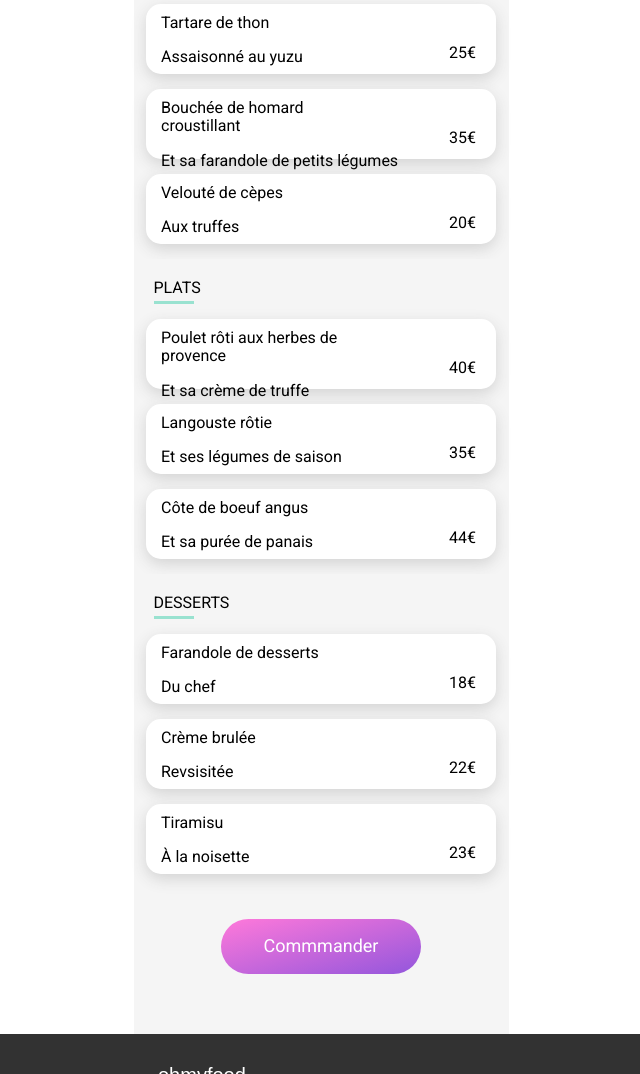
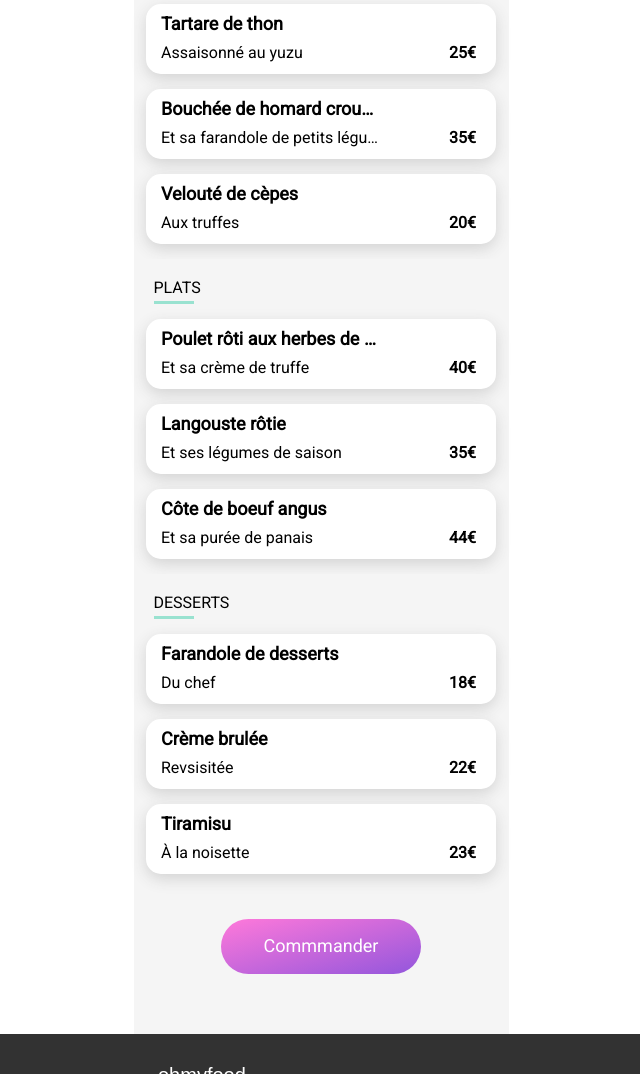
Before and after one commit to DumontGontran/OhMyFood, a website: page le-delice-des-sens.html in a window 1280 px wide. Shown: the part 439-1513 px from the top of the page, without its empty margins (319-959 px from the left). Drawn offline with Linux system fonts and the light colour scheme; a web font is replaced by a local one.

Commit message:
Correction ERROR utilisation DIV in LABEL par utilisation SPAN in LABEL

```diff
--- a/le-delice-des-sens.html
+++ b/le-delice-des-sens.html
@@ -32,127 +32,127 @@
         <section class="flex flex--col flex-items--center">
             <span class="important">ENTRÉES</span>
             <label for="entrée1" class="flex flex-justify--center">
-            <div class="flex flex--row flex-justify--between btn__operation--menu btn__operation--menu--1">
-                <div class="flex flex--col menu__text">
-                    <span>Tartare de thon</span>
-                    <p>Assaisonné au yuzu</p>
-                </div>
-                <div class="flex menu__price">
-                    <span>25€</span>
+            <span class="flex flex--row flex-justify--between btn__operation--menu btn__operation--menu--1">
+                <span class="flex flex--col menu__text">
+                    <span class="text18 bold text-overflow--ellipsis">Tartare de thon</span>
+                    <span class="text16 text-overflow--ellipsis">Assaisonné au yuzu</span>
+                </span>
+                <span class="flex menu__price">
+                    <span class="font16 bold">25€</span>
                     <input name="entrée1" id="entrée1" type="checkbox">
-                    <span class="custom-checkbox"></span>
-                </div>
-            </div>
+                    <span class="custom-checkbox bold"></span>
+                </span>
+            </span>
             </label>
             <label for="entrée2" class="flex flex-justify--center">
-            <div class="flex flex--row flex-justify--between btn__operation--menu btn__operation--menu--2">
-                <div class="flex flex--col menu__text">
-                    <span>Bouchée de homard croustillant</span>
-                    <p>Et sa farandole de petits légumes</p>
-                </div>
-                <div class="flex menu__price">
-                    <span>35€</span>
+            <span class="flex flex--row flex-justify--between btn__operation--menu btn__operation--menu--2">
+                <span class="flex flex--col menu__text">
+                    <span class="text18 bold text-overflow--ellipsis">Bouchée de homard croustillant</span>
+                    <span class="text16 text-overflow--ellipsis">Et sa farandole de petits légumes</span>
+                </span>
+                <span class="flex menu__price">
+                    <span class="font16 bold">35€</span>
                     <input name="entrée2" id="entrée2" type="checkbox">
-                    <span class="custom-checkbox"></span>
-                </div>
-            </div>
+                    <span class="custom-checkbox bold"></span>
+                </span>
+            </span>
             </label>
             <label for="entrée3" class="flex flex-justify--center">
-            <div class="flex flex--row flex-justify--between btn__operation--menu btn__operation--menu--3">
-                <div class="flex flex--col menu__text">
-                    <span>Velouté de cèpes</span>
-                    <p>Aux truffes</p>
-                </div>
-                <div class="flex menu__price">
-                    <span>20€</span>
+            <span class="flex flex--row flex-justify--between btn__operation--menu btn__operation--menu--3">
+                <span class="flex flex--col menu__text">
+                    <span class="text18 bold text-overflow--ellipsis">Velouté de cèpes</span>
+                    <span class="text16 text-overflow--ellipsis">Aux truffes</span>
+                </span>
+                <span class="flex menu__price">
+                    <span class="font16 bold">20€</span>
                     <input name="entrée3" id="entrée3" type="checkbox">
-                    <span class="custom-checkbox"></span>
-                </div>
-            </div>
+                    <span class="custom-checkbox bold"></span>
+                </span>
+            </span>
             </label>
         </section>
         <section class="flex flex--col flex-items--center">
             <span class="important">PLATS</span>
             <label for="plat1" class="flex flex-justify--center">
-            <div class="flex flex--row flex-justify--between btn__operation--menu btn__operation--menu--4">
-                <div class="flex flex--col menu__text">
-                    <span>Poulet rôti aux herbes de provence</span>
-                    <p>Et sa crème de truffe</p>
-                </div>
-                <div class="flex menu__price">
-                    <span>40€</span>
+            <span class="flex flex--row flex-justify--between btn__operation--menu btn__operation--menu--4">
+                <span class="flex flex--col menu__text">
+                    <span class="text18 bold text-overflow--ellipsis">Poulet rôti aux herbes de provence</span>
+                    <span class="text16 text-overflow--ellipsis">Et sa crème de truffe</span>
+                </span>
+                <span class="flex menu__price">
+                    <span class="font16 bold">40€</span>
                     <input name="plat1" id="plat1" type="checkbox">
-                    <span class="custom-checkbox"></span>
-                </div>
-            </div>
+                    <span class="custom-checkbox bold"></span>
+                </span>
+            </span>
         </label>
         <label for="plat2" class="flex flex-justify--center">
-            <div class="flex flex--row flex-justify--between btn__operation--menu btn__operation--menu--5">
-                <div class="flex flex--col menu__text">
-                    <span>Langouste rôtie</span>
-                    <p>Et ses légumes de saison</p>
-                </div>
-                <div class="flex menu__price">
-                    <span>35€</span>
+            <span class="flex flex--row flex-justify--between btn__operation--menu btn__operation--menu--5">
+                <span class="flex flex--col menu__text">
+                    <span class="text18 bold text-overflow--ellipsis">Langouste rôtie</span>
+                    <span class="text16 text-overflow--ellipsis">Et ses légumes de saison</span>
+                </span>
+                <span class="flex menu__price">
+                    <span class="font16 bold">35€</span>
                     <input name="plat2" id="plat2" type="checkbox">
-                    <span class="custom-checkbox"></span>
-                </div>
-            </div>
+                    <span class="custom-checkbox bold"></span>
+                </span>
+            </span>
         </label>
         <label for="plat3" class="flex flex-justify--center">
-            <div class="flex flex--row flex-justify--between btn__operation--menu btn__operation--menu--6">
-                <div class="flex flex--col menu__text">
-                    <span>Côte de boeuf angus</span>
-                    <p>Et sa purée de panais</p>
-                </div>
-                <div class="flex menu__price">
-                    <span>44€</span>
+            <span class="flex flex--row flex-justify--between btn__operation--menu btn__operation--menu--6">
+                <span class="flex flex--col menu__text">
+                    <span class="text18 bold text-overflow--ellipsis">Côte de boeuf angus</span>
+                    <span class="text16 text-overflow--ellipsis">Et sa purée de panais</span>
+                </span>
+                <span class="flex menu__price">
+                    <span class="font16 bold">44€</span>
                     <input name="plat3" id="plat3" type="checkbox">
-                    <span class="custom-checkbox"></span>
-                </div>
-            </div>
+                    <span class="custom-checkbox bold"></span>
+                </span>
+            </span>
         </label>
         </section>
         <section class="flex flex--col flex-items--center">
             <span class="important">DESSERTS</span>
             <label for="dessert1" class="flex flex-justify--center">
-            <div class="flex flex--row flex-justify--between btn__operation--menu btn__operation--menu--7">
-                <div class="flex flex--col menu__text">
-                    <span>Farandole de desserts</span>
-                    <p>Du chef</p>
-                </div>
-                <div class="flex menu__price">
-                    <span>18€</span>
+            <span class="flex flex--row flex-justify--between btn__operation--menu btn__operation--menu--7">
+                <span class="flex flex--col menu__text">
+                    <span class="text18 bold text-overflow--ellipsis">Farandole de desserts</span>
+                    <span class="text16 text-overflow--ellipsis">Du chef</span>
+                </span>
+                <span class="flex menu__price">
+                    <span class="font16 bold">18€</span>
                     <input name="dessert1" id="dessert1" type="checkbox">
-                    <span class="custom-checkbox"></span>
-                </div>
-            </div>
+                    <span class="custom-checkbox bold"></span>
+                </span>
+            </span>
             </label>
             <label for="dessert2" class="flex flex-justify--center">
-            <div class="flex flex--row flex-justify--between btn__operation--menu btn__operation--menu--8">
-                <div class="flex flex--col menu__text">
-                    <span>Crème brulée</span>
-                    <p>Revsisitée</p>
-                </div>
-                <div class="flex menu__price">
-                    <span>22€</span>
+            <span class="flex flex--row flex-justify--between btn__operation--menu btn__operation--menu--8">
+                <span class="flex flex--col menu__text">
+                    <span class="text18 bold text-overflow--ellipsis">Crème brulée</span>
+                    <span class="text16 text-overflow--ellipsis">Revsisitée</span>
+                </span>
+                <span class="flex menu__price">
+                    <span class="font16 bold">22€</span>
                     <input name="dessert2" id="dessert2" type="checkbox">
-                    <span class="custom-checkbox"></span>
-                </div>
-            </div>
+                    <span class="custom-checkbox bold"></span>
+                </span>
+            </span>
             </label>
             <label for="dessert3" class="flex flex-justify--center">
-            <div class="flex flex--row flex-justify--between btn__operation--menu btn__operation--menu--9">
-                <div class="flex flex--col menu__text">
-                    <span>Tiramisu</span>
-                    <p>À la noisette</p>
-                </div>
-                <div class="flex menu__price">
-                    <span>23€</span>
+            <span class="flex flex--row flex-justify--between btn__operation--menu btn__operation--menu--9">
+                <span class="flex flex--col menu__text">
+                    <span class="text18 bold text-overflow--ellipsis">Tiramisu</span>
+                    <span class="text16 text-overflow--ellipsis">À la noisette</span>
+                </span>
+                <span class="flex menu__price">
+                    <span class="font16 bold">23€</span>
                     <input name="dessert3" id="dessert3" type="checkbox">
-                    <span class="custom-checkbox"></span>
-                </div>
-            </div>
+                    <span class="custom-checkbox bold"></span>
+                </span>
+            </span>
             </label>
             <button class="btn" type="submit" id="submit">Commmander</button>
         </section>
```
